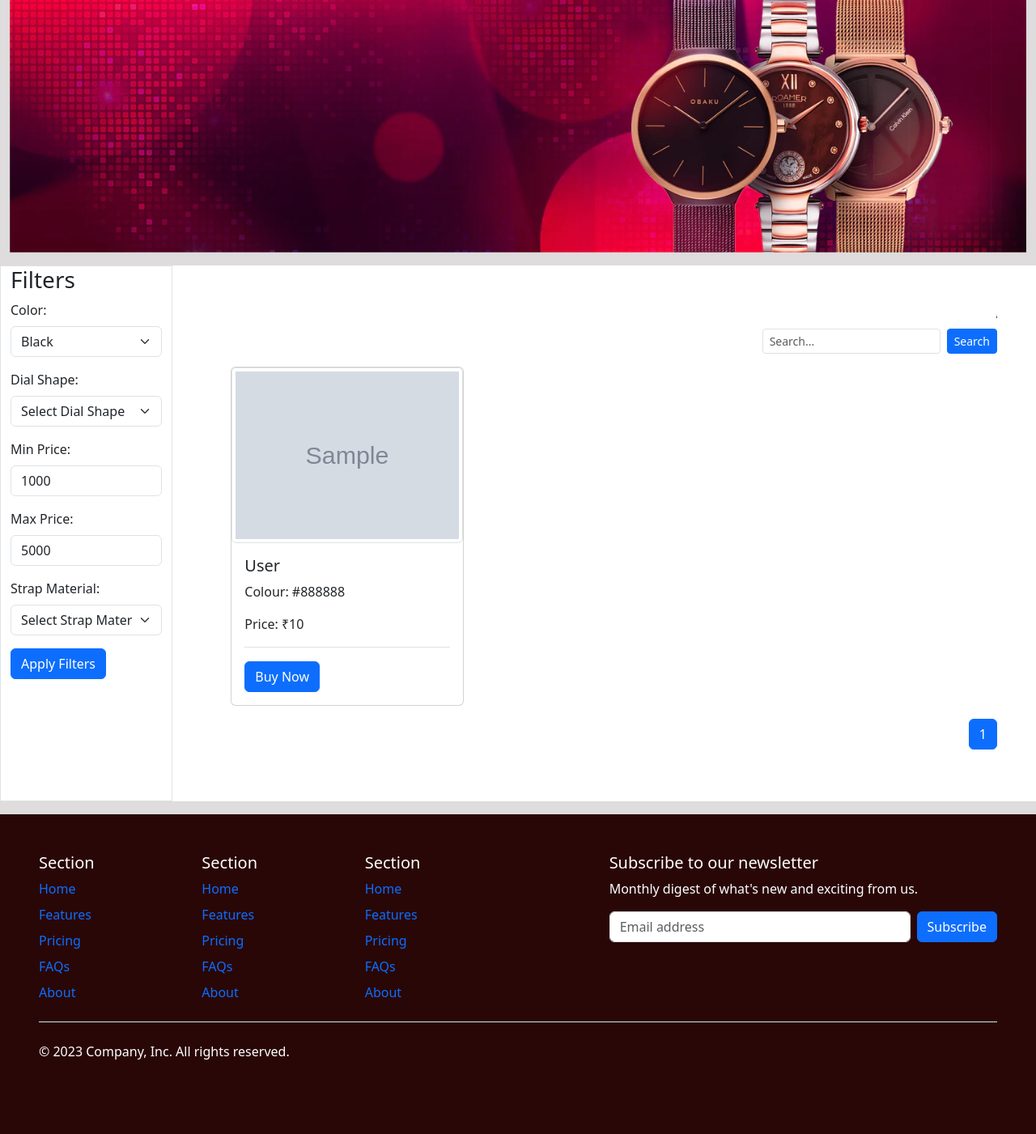
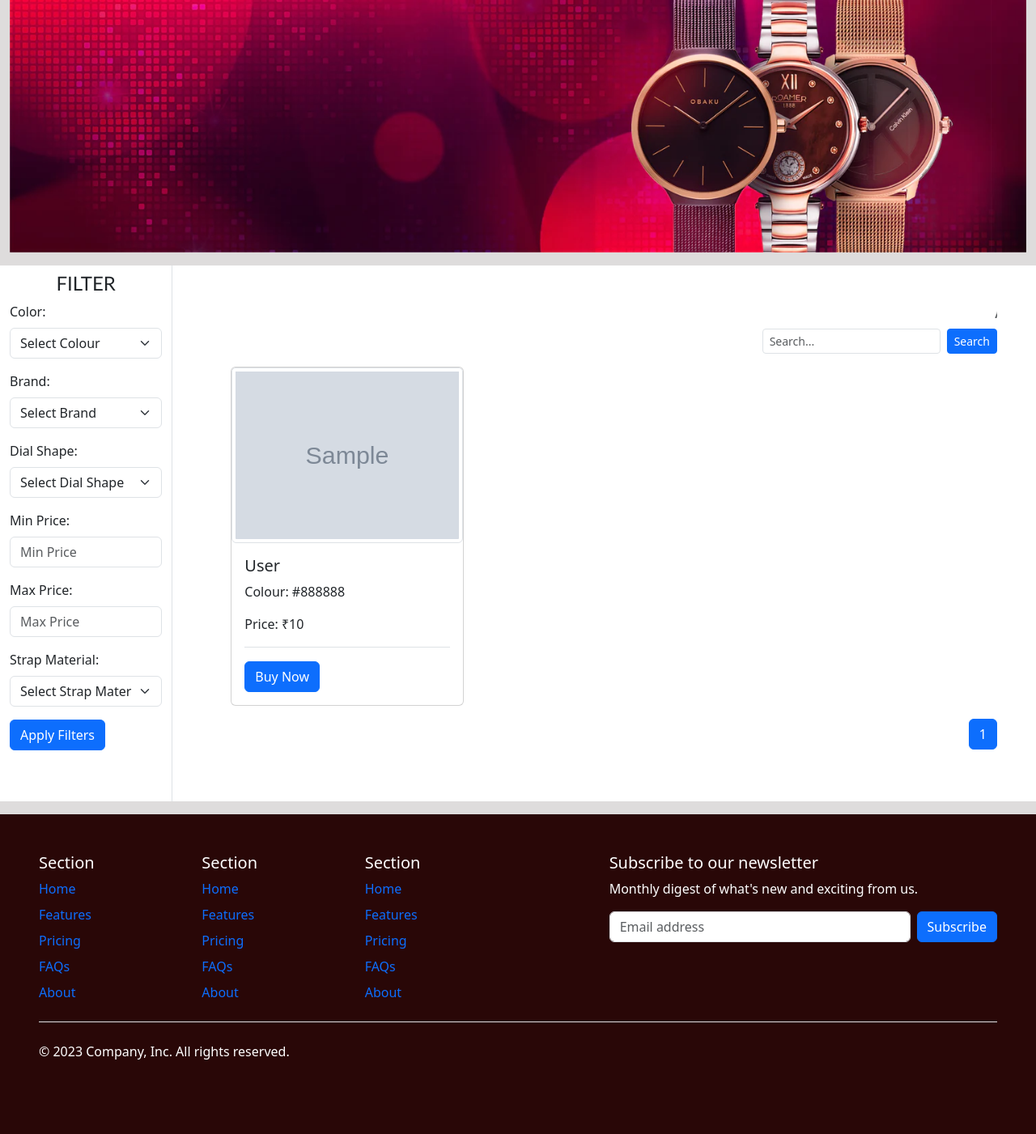
Before and after one commit to gauthamthampi/ecommerce, a Node project: template views/user/womens.ejs in a window 1280 px wide. Shown: the part 99-1500 px from the top of the page at 81% size. Run offline with Node 20 templates, Linux system fonts and the light colour scheme; the template is opened without the code that fills it: most values are stand-ins (such as "Sample title", 1, 10 or a date in 2020); grey boxes marked "Sample" are stand-in pictures.

Commit message:
05marnight

```diff
--- a/router/user.js
+++ b/router/user.js
@@ -5,7 +5,7 @@
 const orderController = require("../controller/ordercontroller")
 const checkUserBlocked = require("../middleware/userauth");
 
-
+router.get("/", userController.getHomepage)
 router.get("/homepage", checkUserBlocked, userController.getHomepage);
 router.get("/homepage", userController.getHomepage);
 router.get("/login", userController.getLogin);
--- a/views/admin/adminorders.ejs
+++ b/views/admin/adminorders.ejs
@@ -183,13 +183,14 @@
                                     <td>
                                         <!-- Button to change order status -->
                                         <form action="/admin/updateOrderStatus/<%= orderWithDetails.order._id %>" method="POST" class="d-flex">
-                                            <select name="newStatus" class="form-select me-2">
+                                            <select name="newStatus" class="form-select me-2" <%= (orderWithDetails.order.orderStatus === 'Cancelled' || orderWithDetails.order.orderStatus === 'Delivered') ? 'disabled' : '' %>>
                                                 <option value="Confirmed" <%= orderWithDetails.order.orderStatus === 'Confirmed' ? 'selected' : '' %>>Confirmed</option>
                                                 <option value="Cancelled" <%= orderWithDetails.order.orderStatus === 'Cancelled' ? 'selected' : '' %>>Cancelled</option>
                                                 <option value="Delivered" <%= orderWithDetails.order.orderStatus === 'Delivered' ? 'selected' : '' %>>Delivered</option>
                                             </select>
                                             <button type="submit" class="btn btn-primary">Update Status</button>
                                         </form>
+
                                     </td>
                                 </tr>
                             <% }); %>
--- a/views/user/womens.ejs
+++ b/views/user/womens.ejs
@@ -81,14 +81,29 @@
 
     <div class="container-fluid my-3">
       <div class="row">
-        <div class="col-2 bg-white border border-right">
-          <h3>Filters</h3>
-          <form action="/mens" method="GET">
+        <div class="col-2 bg-white border-end">
+          <h4 class="text-center mt-2" style="font-family:'Gill Sans', 'Gill Sans MT', Calibri, 'Trebuchet MS', sans-serif">FILTER</h4>
+          <form action="/womens" method="GET">
             <div class="mb-3">
               <label for="color" class="form-label">Color:</label>
               <select class="form-select" name="colour" id="color">
+                <option value="" selected disabled>Select Colour</option>
                   <option value="Black">Black</option>
                   <option value="Blue">Blue</option>
+                  <option value="Brown">Brown</option>
+                  <option value="Silver">Silver</option>
+                  <option value="Gold">Gold</option>
+                  <option value="White">White</option>
+              </select>
+          </div>
+
+          <div class="mb-3">
+            <label for="color" class="form-label">Brand:</label>
+            <select class="form-select" name="brand" id="brand">
+              <option value="" selected disabled>Select Brand</option>
+              <% brands.forEach((brand) => { %>
+                <option value="<%= brand %>"><%= brand %></option>
+                <% }) %>
 
             </select>
         </div>
@@ -99,17 +114,18 @@
                 <option value="" selected disabled>Select Dial Shape</option>
                 <option value="Round">Round</option>
                 <option value="Square">Square</option>
-                  <!-- Add more dial shape options as needed -->
+                <option value="Square">Rectangle</option>
+
             </select>
         </div>
           <div class="mb-3">
               <label for="minPrice" class="form-label" >Min Price:</label>
-                <input type="number" class="form-control" name="price" value="1000" placeholder="Min Price">
+              <input type="number" class="form-control" name="minPrice" min="1"  placeholder="Min Price">
           </div>
 
           <div class="mb-3">
               <label for="maxPrice" class="form-label">Max Price:</label>
-                <input type="number" class="form-control" name="price" value="5000" placeholder="Max Price">
+              <input type="number" class="form-control" name="maxPrice" min="1" placeholder="Max Price">
           </div>
 
           <div class="mb-3">
@@ -118,6 +134,9 @@
                 <option value="" selected disabled>Select Strap Material</option>
                 <option value="Leather">Leather</option>
                 <option value="Stainless Steel">Stainless Steel</option>
+                <option value="Silicone">Silicone</option>
+                <option value="Ceramic">Ceramic</option>
+                <option value="Rubber">Rubber</option>
 
               </select>
           </div>
```
Also changed, not shown: controller/admincontroller.js (+18 -4 lines), controller/usercontroller.js (+20 -4 lines), views/admin/admcategory.ejs (+14 -1 lines), views/admin/adminsales.ejs (+9 -0 lines), views/user/mens.ejs (+3 -5 lines), views/user/smart.ejs (+24 -5 lines). Lines whose indentation alone changed are shown as unchanged.
